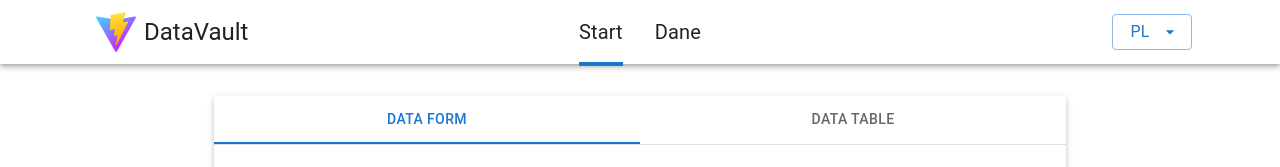
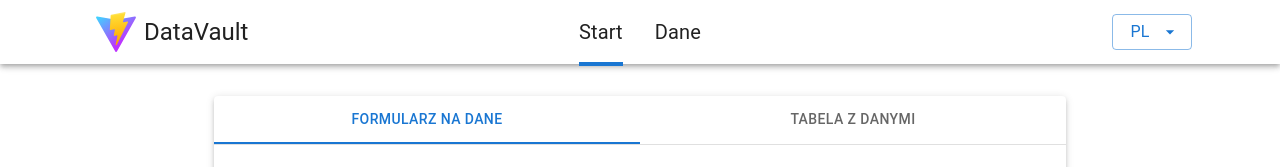
Before and after one commit to TheMankel/DataVault, a React (Vite) app: page / in a window 1280 px wide. Shown: the top 167 px of the page. Built offline with nearby package versions, Linux system fonts and the light colour scheme.

Commit message:
Update Home.tsx

```diff
--- a/src/components/Home/Home.tsx
+++ b/src/components/Home/Home.tsx
@@ -3,15 +3,25 @@ import PersonalDataForm from './PersonalDataForm/PersonalDataForm';
 import TabPanel from '../Utils/TabsBox/TabPanel/TabPanel';
 import TabsBox from '../Utils/TabsBox/TabsBox';
 import useTabs from '../Utils/TabsBox/hooks/useTabs';
+import PersonalDataTable from './PersonalDataTable/PersonalDataTable';
+import { useAppSelector } from '../../store/hooks';
+import { shallowEqual } from 'react-redux';
 
-const tabLabels = [{ label: 'Data Form' }, { label: 'Data Table' }];
+// const tabLabels = [{ label: 'Data Form' }, { label: 'Data Table' }];
 
 const Home = () => {
   const { tabId, handleChangeTab } = useTabs();
+  const tabLabels = useAppSelector(
+    (state) => [
+      { label: state.language.data.dataForm.label },
+      { label: state.language.data.dataTable.label },
+    ],
+    shallowEqual,
+  );
 
   return (
     <Paper elevation={3}>
-      <Box sx={{ width: '100%' }}>
+      <Box>
         <TabsBox
           value={tabId}
           handleChange={handleChangeTab}
@@ -23,7 +33,7 @@ const Home = () => {
             <PersonalDataForm />
           </TabPanel>
           <TabPanel value={tabId} index={1}>
-            Item Two
+            <PersonalDataTable />
           </TabPanel>
         </Box>
       </Box>
```
